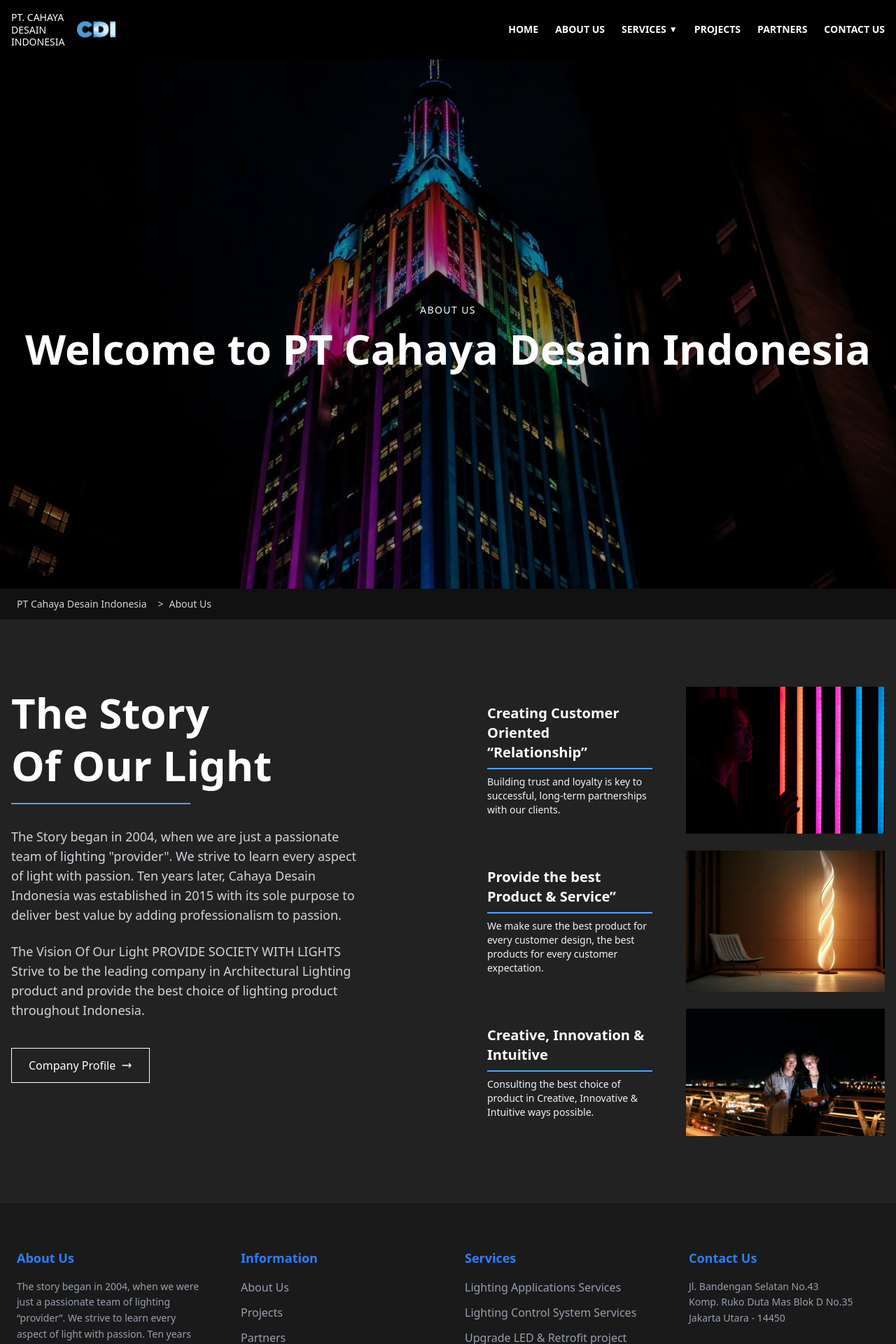
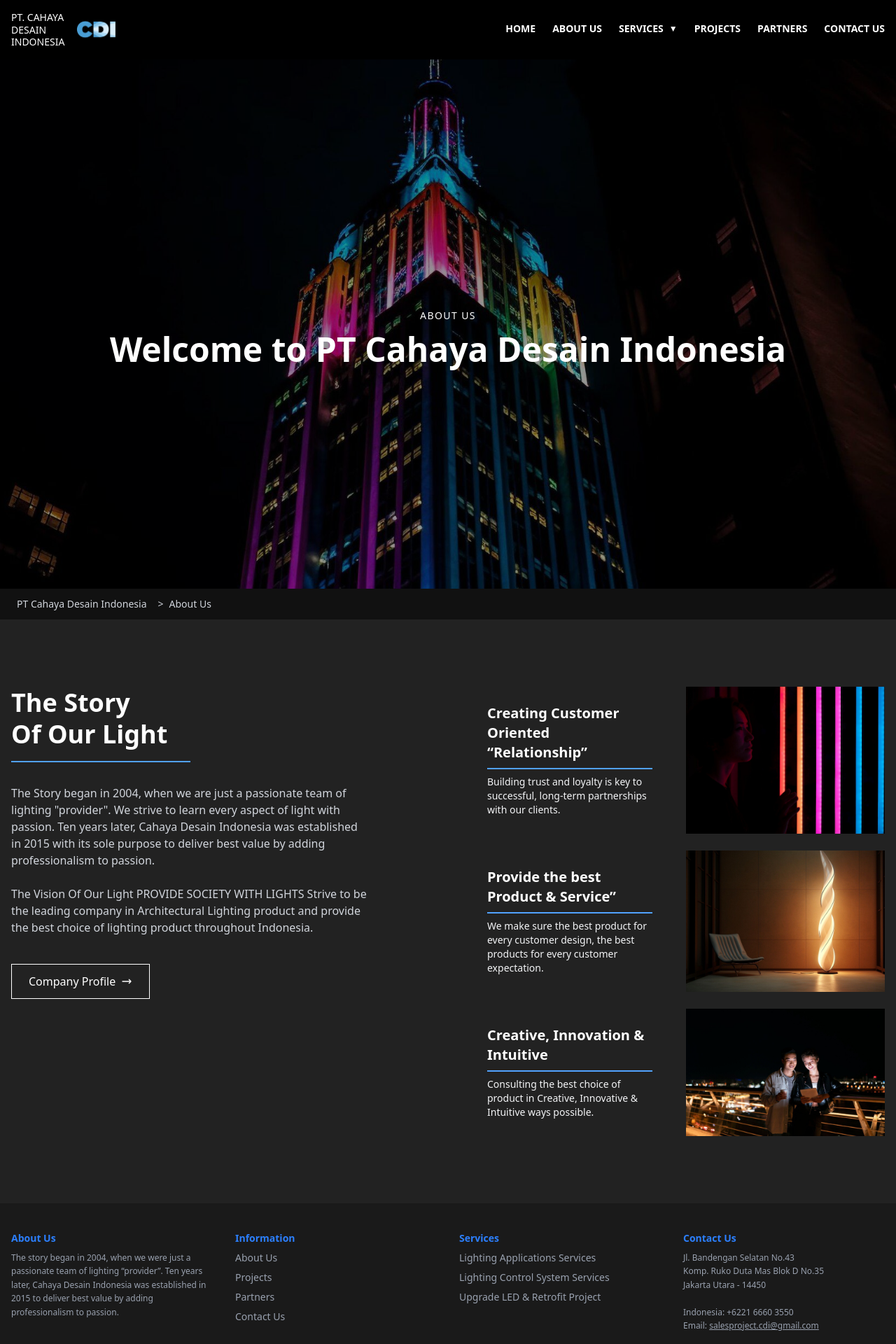
Before and after one commit to altern-digital/cdi_next, a Next.js app: page /about in a window 1280 px wide. Shown: the top 1920 px of the page at 70% size. Built offline with nearby package versions, Linux system fonts and the light colour scheme.

Commit message:
snapshot

```diff
--- a/app/about/component/aboutus_header_sections.tsx
+++ b/app/about/component/aboutus_header_sections.tsx
@@ -19,7 +19,7 @@
       {/* Content */}
       <div className="relative z-10 text-center text-white p-4">
         <p className="text-sm uppercase tracking-widest mb-2">ABOUT US</p>
-        <h1 className="text-4xl md:text-5xl lg:text-6xl font-bold leading-tight">
+        <h1 className="text-5xl font-bold leading-tight">
           Welcome to PT Cahaya Desain Indonesia
         </h1>
       </div>
--- a/app/about/component/content.tsx
+++ b/app/about/component/content.tsx
@@ -7,13 +7,13 @@
         <div className="grid grid-cols-1 lg:grid-cols-2 gap-12 lg:gap-16">
           {/* Left Column: Main Title and Text Content */}
           <div className="flex flex-col justify-start">
-            <h2 className="text-4xl md:text-5xl lg:text-6xl font-bold leading-tight">
+            <h2 className="text-4xl font-bold leading-tight">
               The Story <br /> Of Our Light
             </h2>
             {/* Blue Divider */}
             <div className="w-64 h-[2px] bg-blue-400 mt-4 mb-8"></div>
 
-            <div className="space-y-6 text-lg text-gray-300 mb-10 max-w-lg">
+            <div className="space-y-6 text-md text-gray-300 mb-10 max-w-lg">
               <p>
                 The Story began in 2004, when we are just a passionate team of
                 lighting "provider". We strive to learn every aspect of light
@@ -31,7 +31,7 @@
 
             <a
               href="#" // Replace with actual profile URL
-              className="inline-flex items-center px-6 py-3 border border-white text-white hover:bg-white hover:text-gray-900 transition-colors duration-300 self-start"
+              className="inline-flex items-center px-6 py-3 border border-white text-white hover:bg-gradient-to-r from-orange-500 to-purple-700 hover:text-white transition-all duration-300 self-start"
             >
               Company Profile
               <svg
--- /dev/null
+++ b/app/contact-us/component/location_info.tsx
@@ -0,0 +1,50 @@
+import { PhoneIcon, EnvelopeIcon, HomeIcon } from "@heroicons/react/24/solid";
+
+export default function ContactCard() {
+  return (
+    <div className="bg-[#1e1e1e] text-white max-w-md mx-auto p-6 rounded shadow-md">
+      {/* Section Title */}
+      <p className="text-sm uppercase text-yellow-600 tracking-wider mb-1">
+        Lumi Ambience
+      </p>
+      <h2 className="text-2xl font-bold mb-4">Indonesia</h2>
+
+      {/* Divider */}
+      <div className="w-10 h-1 bg-gray-600 mb-4" />
+
+      {/* Contact Info */}
+      <div className="space-y-2 bg-[#2a2a2a] divide-y divide-gray-700 rounded overflow-hidden">
+        <div className="flex items-center space-x-4 px-4 py-3">
+          <PhoneIcon className="w-5 h-5 text-yellow-600" />
+          <span className="text-sm">+62 838 1103 0278</span>
+        </div>
+        <div className="flex items-center space-x-4 px-4 py-3">
+          <EnvelopeIcon className="w-5 h-5 text-yellow-600" />
+          <span className="text-sm">sales@lumiambience.com</span>
+        </div>
+        <div className="flex items-center space-x-4 px-4 py-3">
+          <HomeIcon className="w-5 h-5 text-yellow-600" />
+          <span className="text-sm">
+            Palma Tower, 20th Floor, Jl. R.A. Kartini II-S, Kav 6, Jakarta,
+            12310
+          </span>
+        </div>
+      </div>
+
+      {/* Google Map */}
+      <div className="mt-6">
+        <iframe
+          title="Palma Tower Location"
+          src="https://www.google.com/maps/embed?pb=!1m18!1m12!1m3!1d3966.243651021634!2d106.80186507501326!3d-6.232964393756322!2m3!1f0!2f0!3f0!3m2!1i1024!2i768!4f13.1!3m3!1m2!1s0x2e69f1f96f5d0c11%3A0xd7e94665da6b2df5!2sPalma%20Tower!5e0!3m2!1sen!2sid!4v1710600000000!5m2!1sen!2sid"
+          width="100%"
+          height="200"
+          style={{ border: 0 }}
+          loading="lazy"
+          allowFullScreen
+          referrerPolicy="no-referrer-when-downgrade"
+          className="rounded-md"
+        ></iframe>
+      </div>
+    </div>
+  );
+}
--- a/components/footer_section.tsx
+++ b/components/footer_section.tsx
@@ -3,63 +3,58 @@
 
 export default function Footer() {
   return (
-    <footer className="bg-[#1a1a1a] text-gray-300 text-base">
-      <div className="max-w-screen-xl mx-auto px-6 py-16 grid grid-cols-1 md:grid-cols-4 gap-12 border-b border-gray-700">
+    <footer className="bg-[#1a1a1a] text-gray-300 text-sm">
+      <div className="max-w-screen-xl mx-auto px-4 py-10 grid grid-cols-1 md:grid-cols-4 gap-8 border-b border-gray-700">
         {/* About Us */}
         <div>
-          <h3 className="text-blue-500 font-semibold text-lg mb-4">About Us</h3>
-          <p className="text-sm leading-relaxed text-gray-400">
+          <h3 className="text-blue-500 font-semibold mb-2">About Us</h3>
+          <p className="text-xs text-gray-400 leading-relaxed">
             The story began in 2004, when we were just a passionate team of
-            lighting “provider”. We strive to learn every aspect of light with
-            passion. Ten years later, Cahaya Desain Indonesia was established in
-            2015 with its sole purpose to deliver best value by adding
-            professionalism to passion.
+            lighting “provider”. Ten years later, Cahaya Desain Indonesia was
+            established in 2015 to deliver best value by adding professionalism
+            to passion.
           </p>
         </div>
 
         {/* Information */}
         <div>
-          <h3 className="text-blue-500 font-semibold text-lg mb-4">
-            Information
-          </h3>
-          <ul className="space-y-3 text-gray-400">
+          <h3 className="text-blue-500 font-semibold mb-2">Information</h3>
+          <ul className="space-y-2 text-gray-400">
             <li>
-              <Link href="about">About Us</Link>
+              <Link href="/about">About Us</Link>
             </li>
             <li>
-              <Link href="projects">Projects</Link>
+              <Link href="/projects">Projects</Link>
             </li>
             <li>
-              <Link href="partners">Partners</Link>
+              <Link href="/partners">Partners</Link>
             </li>
             <li>
-              <Link href="contact-us">Contact Us</Link>
+              <Link href="/contact-us">Contact Us</Link>
             </li>
           </ul>
         </div>
 
         {/* Services */}
         <div>
-          <h3 className="text-blue-500 font-semibold text-lg mb-4">Services</h3>
-          <ul className="space-y-3 text-gray-400">
+          <h3 className="text-blue-500 font-semibold mb-2">Services</h3>
+          <ul className="space-y-2 text-gray-400">
             <li>
-              <Link href="services">Lighting Applications Services</Link>
+              <Link href="/services">Lighting Applications Services</Link>
             </li>
             <li>
-              <Link href="services">Lighting Control System Services</Link>
+              <Link href="/services">Lighting Control System Services</Link>
             </li>
             <li>
-              <Link href="services">Upgrade LED & Retrofit project</Link>
+              <Link href="/services">Upgrade LED & Retrofit Project</Link>
             </li>
           </ul>
         </div>
 
         {/* Contact Us */}
         <div>
-          <h3 className="text-blue-500 font-semibold text-lg mb-4">
-            Contact Us
-          </h3>
-          <p className="text-sm text-gray-400 leading-relaxed">
+          <h3 className="text-blue-500 font-semibold mb-2">Contact Us</h3>
+          <p className="text-xs text-gray-400 leading-relaxed">
             Jl. Bandengan Selatan No.43
             <br />
             Komp. Ruko Duta Mas Blok D No.35
@@ -78,13 +73,13 @@
       </div>
 
       {/* Bottom bar */}
-      <div className="bg-black py-6 px-6">
-        <div className="max-w-screen-xl mx-auto flex flex-col md:flex-row justify-between items-center text-gray-500 text-sm">
-          <div className="flex items-center space-x-4">
-            <Image src="/logo.png" alt="CDI Logo" width={120} height={28} />
+      <div className="bg-black py-4 px-4">
+        <div className="max-w-screen-xl mx-auto flex flex-col md:flex-row justify-between items-center text-gray-500 text-xs">
+          <div className="flex items-center space-x-3">
+            <Image src="/logo.png" alt="CDI Logo" width={100} height={24} />
             <span>© 2025 Cahaya Desain Indonesia</span>
           </div>
-          <span className="mt-3 md:mt-0">PT. Cahaya Desain Indonesia</span>
+          <span className="mt-2 md:mt-0">PT. Cahaya Desain Indonesia</span>
         </div>
       </div>
     </footer>
--- a/components/home/contact_sections.tsx
+++ b/components/home/contact_sections.tsx
@@ -16,7 +16,7 @@
           <h2 className="text-2xl md:text-3xl font-bold mb-6">
             Let’s work together.
           </h2>
-          {/* <form className="space-y-4">
+          <form className="space-y-4">
             <input
               type="text"
               placeholder="Name *"
@@ -48,7 +48,7 @@
             >
               Send
             </button>
-          </form> */}
+          </form>
         </div>
       </div>
     </section>
--- a/components/home/header_section.tsx
+++ b/components/home/header_section.tsx
@@ -85,21 +85,40 @@
         <div className="flex flex-col sm:flex-row gap-4">
           <Link
             href="/services"
-            className="border border-white px-6 py-3 text-sm font-medium hover:bg-white hover:text-black transition"
+            className="relative px-6 py-3 text-sm font-semibold text-white border border-white transition-all duration-300 overflow-hidden group"
           >
-            View Services →
+            <span className="relative z-10 flex items-center gap-2">
+              View Services
+              <span className="transition-transform duration-300 group-hover:translate-x-1">
+                →
+              </span>
+            </span>
+            <span className="absolute inset-0 z-0 transition-all duration-300 bg-gradient-to-r from-orange-500 to-purple-700 opacity-0 group-hover:opacity-100" />
           </Link>
+
           <Link
             href="/contact-us"
-            className="border border-white px-6 py-3 text-sm font-medium hover:bg-white hover:text-black transition"
+            className="relative px-6 py-3 text-sm font-semibold text-white border border-white transition-all duration-300 overflow-hidden group"
           >
-            Contact us →
+            <span className="relative z-10 flex items-center gap-2">
+              Contact Us
+              <span className="transition-transform duration-300 group-hover:translate-x-1">
+                →
+              </span>
+            </span>
+            <span className="absolute inset-0 z-0 transition-all duration-300 bg-gradient-to-r from-orange-500 to-purple-700 opacity-0 group-hover:opacity-100" />
           </Link>
           <Link
             href="/compro.pdf"
-            className="border border-white px-6 py-3 text-sm font-medium hover:bg-white hover:text-black transition"
+            className="relative px-6 py-3 text-sm font-semibold text-white border border-white transition-all duration-300 overflow-hidden group"
           >
-            Company profile →
+            <span className="relative z-10 flex items-center gap-2">
+              Company Profile
+              <span className="transition-transform duration-300 group-hover:translate-x-1">
+                →
+              </span>
+            </span>
+            <span className="absolute inset-0 z-0 transition-all duration-300 bg-gradient-to-r from-orange-500 to-purple-700 opacity-0 group-hover:opacity-100" />
           </Link>
         </div>
       </div>
--- a/components/navbar.tsx
+++ b/components/navbar.tsx
@@ -1,30 +1,11 @@
 "use client";
 
-import { useState, useEffect, useRef } from "react";
 import Link from "next/link";
+import { useState } from "react";
 import { Bars3Icon, XMarkIcon } from "@heroicons/react/24/outline";
 
 export default function Navbar() {
-  const [showDropdown, setShowDropdown] = useState(false);
   const [isMobileMenuOpen, setIsMobileMenuOpen] = useState(false);
-  const dropdownRef = useRef(null);
-
-  // Optional: Close dropdown when clicking outside
-  useEffect(() => {
-    function handleClickOutside(event: MouseEvent) {
-      if (
-        dropdownRef.current &&
-        !(dropdownRef.current as any).contains(event.target)
-      ) {
-        setShowDropdown(false);
-      }
-    }
-
-    document.addEventListener("mousedown", handleClickOutside);
-    return () => {
-      document.removeEventListener("mousedown", handleClickOutside);
-    };
-  }, []);
 
   return (
     <nav className="bg-black text-white">
@@ -33,9 +14,9 @@
         <Link href="/" className="flex items-center space-x-4">
           <div className="flex items-center space-x-4">
             <div className="text-sm leading-tight uppercase">
-              <p className="text-white">PT. CAHAYA</p>
-              <p className="text-white">DESAIN</p>
-              <p className="text-white">INDONESIA</p>
+              <p>PT. CAHAYA</p>
+              <p>DESAIN</p>
+              <p>INDONESIA</p>
             </div>
             <img src="/logo.png" alt="CDI Logo" className="h-8 w-auto" />
           </div>
@@ -55,28 +36,30 @@
           </button>
         </div>
 
-        {/* Menu for desktop */}
-        <ul className="hidden md:flex space-x-6 text-sm font-semibold">
+        {/* Desktop Menu */}
+        <ul className="hidden md:flex space-x-6 text-sm font-semibold relative">
           <li>
-            <Link href="/" className="hover:text-blue-500">
+            <Link
+              href="/"
+              className="inline-block border-b-[3px] border-transparent hover:border-blue-500 transition"
+            >
               HOME
             </Link>
           </li>
           <li>
-            <Link href="/about" className="hover:text-blue-500">
+            <Link
+              href="/about"
+              className="inline-block border-b-[3px] border-transparent hover:border-blue-500 transition"
+            >
               ABOUT US
             </Link>
           </li>
-          <li className="relative" ref={dropdownRef}>
-            <button
-              onClick={() => setShowDropdown(!showDropdown)}
-              className="flex items-center gap-1 hover:text-blue-500"
-            >
+          {/* Dropdown on hover */}
+          <li className="relative group">
+            <button className="border-b-[3px] border-transparent hover:border-blue-500 flex items-center gap-2 transition">
               SERVICES <span className="text-xs">▼</span>
             </button>
-            {/* Dropdown */}
-            {showDropdown && (
-              <div className="absolute top-full mt-2 w-64 bg-black text-white shadow-lg z-50">
+            <div className="absolute top-full left-0 mt-2 w-64 bg-black text-white shadow-lg opacity-0 invisible group-hover:opacity-100 group-hover:visible transition-all duration-300 transform group-hover:translate-y-2 z-50">
               <ul className="text-sm py-2">
                 <li>
                   <Link
@@ -104,20 +87,28 @@
                 </li>
               </ul>
             </div>
-            )}
           </li>
           <li>
-            <Link href="/projects" className="hover:text-blue-500">
+            <Link
+              href="/projects"
+              className="inline-block border-b-[3px] border-transparent hover:border-blue-500 transition"
+            >
               PROJECTS
             </Link>
           </li>
           <li>
-            <Link href="partners" className="hover:text-blue-500">
+            <Link
+              href="/partners"
+              className="inline-block border-b-[3px] border-transparent hover:border-blue-500 transition"
+            >
               PARTNERS
             </Link>
           </li>
           <li>
-            <Link href="contact-us" className="hover:text-blue-500">
+            <Link
+              href="/contact-us"
+              className="inline-block border-b-[3px] border-transparent hover:border-blue-500 transition"
+            >
               CONTACT US
             </Link>
           </li>
@@ -127,20 +118,20 @@
       {/* Mobile Menu */}
       {isMobileMenuOpen && (
         <div className="md:hidden px-4 pb-4 space-y-2 text-sm font-semibold">
-          <Link href="/" className="block hover:text-blue-500">
+          <Link
+            href="/"
+            className="block hover:border-b-[3px] border-transparent hover:border-blue-500 pb-1"
+          >
             HOME
           </Link>
-          <Link href="/about" className="block hover:text-blue-500">
+          <Link
+            href="/about"
+            className="block hover:border-b-[3px] border-transparent hover:border-blue-500 pb-1"
+          >
             ABOUT US
           </Link>
           <div className="space-y-1">
-            <button
-              onClick={() => setShowDropdown(!showDropdown)}
-              className="flex items-center gap-1 hover:text-blue-500"
-            >
-              SERVICES <span className="text-xs">▼</span>
-            </button>
-            {showDropdown && (
+            <p className="font-semibold">SERVICES</p>
             <div className="pl-4 space-y-1 text-sm">
               <Link href="/services" className="block hover:text-blue-500">
                 Lighting Applications Services
@@ -152,15 +143,23 @@
                 Upgrade LED & Retrofit Project
               </Link>
             </div>
-            )}
           </div>
-          <Link href="/projects" className="block hover:text-blue-500">
+          <Link
+            href="/projects"
+            className="block hover:border-b-[3px] border-transparent hover:border-blue-500 pb-1"
+          >
             PROJECTS
           </Link>
-          <Link href="/partners" className="block hover:text-blue-500">
+          <Link
+            href="/partners"
+            className="block hover:border-b-[3px] border-transparent hover:border-blue-500 pb-1"
+          >
             PARTNERS
           </Link>
-          <Link href="/contact-us" className="block hover:text-blue-500">
+          <Link
+            href="/contact-us"
+            className="block hover:border-b-[3px] border-transparent hover:border-blue-500 pb-1"
+          >
             CONTACT US
           </Link>
         </div>
```
Lines whose indentation alone changed are shown as unchanged.
